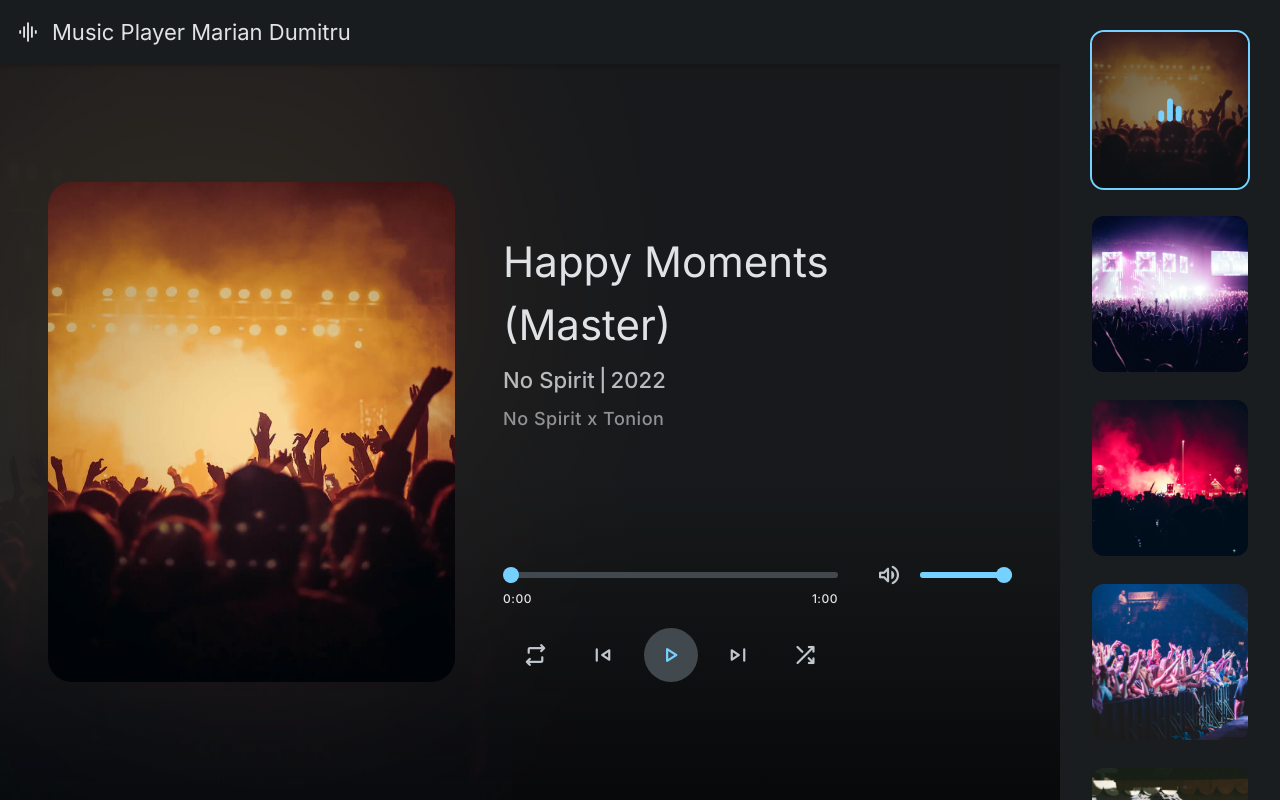
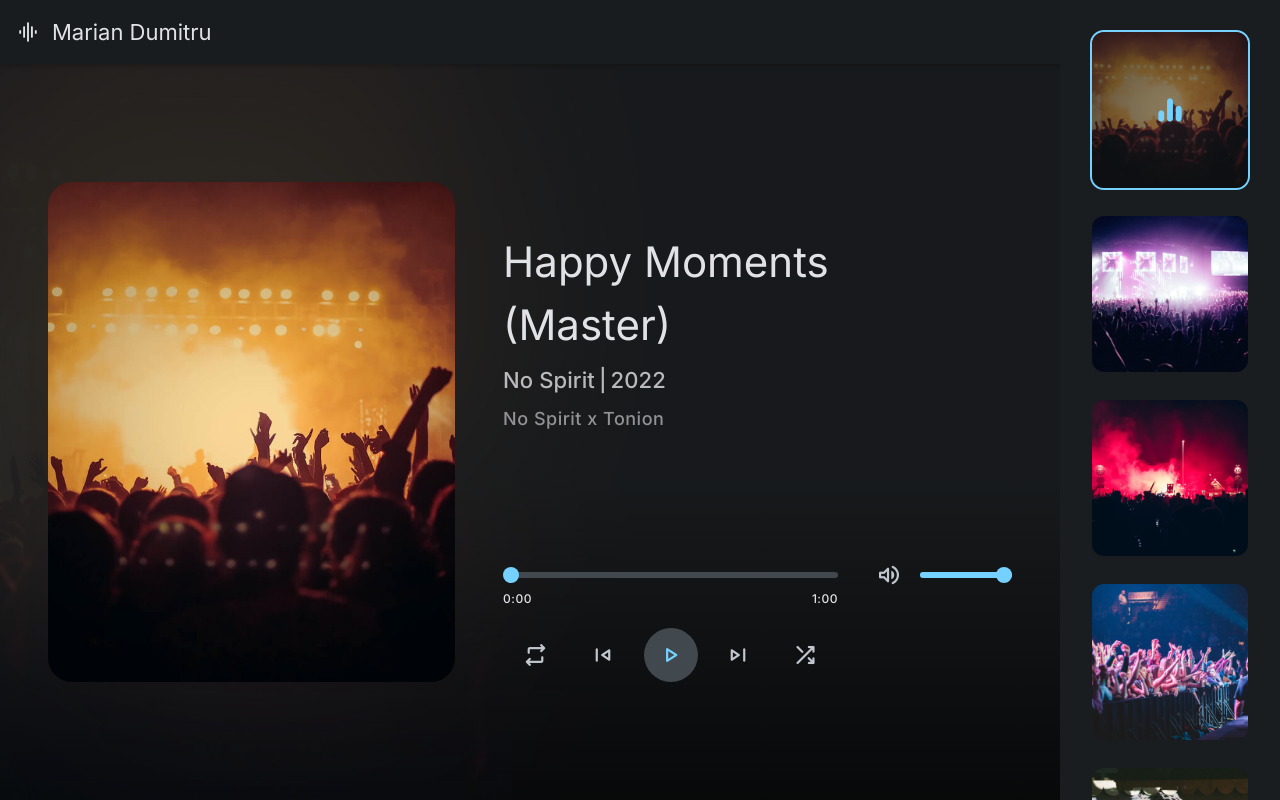
Before and after one commit to TheTechology/Music-Player-Marian-Dumitru, a plain HTML site: page index.html in a window 1280 px wide. Drawn offline with nearby package versions, Linux system fonts and the light colour scheme.

Commit message:
Update index.html

```diff
--- a/index.html
+++ b/index.html
@@ -49,7 +49,7 @@
     <div class="logo wrapper">
       <span class="material-symbols-rounded">graphic_eq</span>
 
-      <h1 class="title-lg">Music Player Marian Dumitru</h1>
+      <h1 class="title-lg">Marian Dumitru</h1>
     </div>
 
     <div class="top-bar-actions">
```
